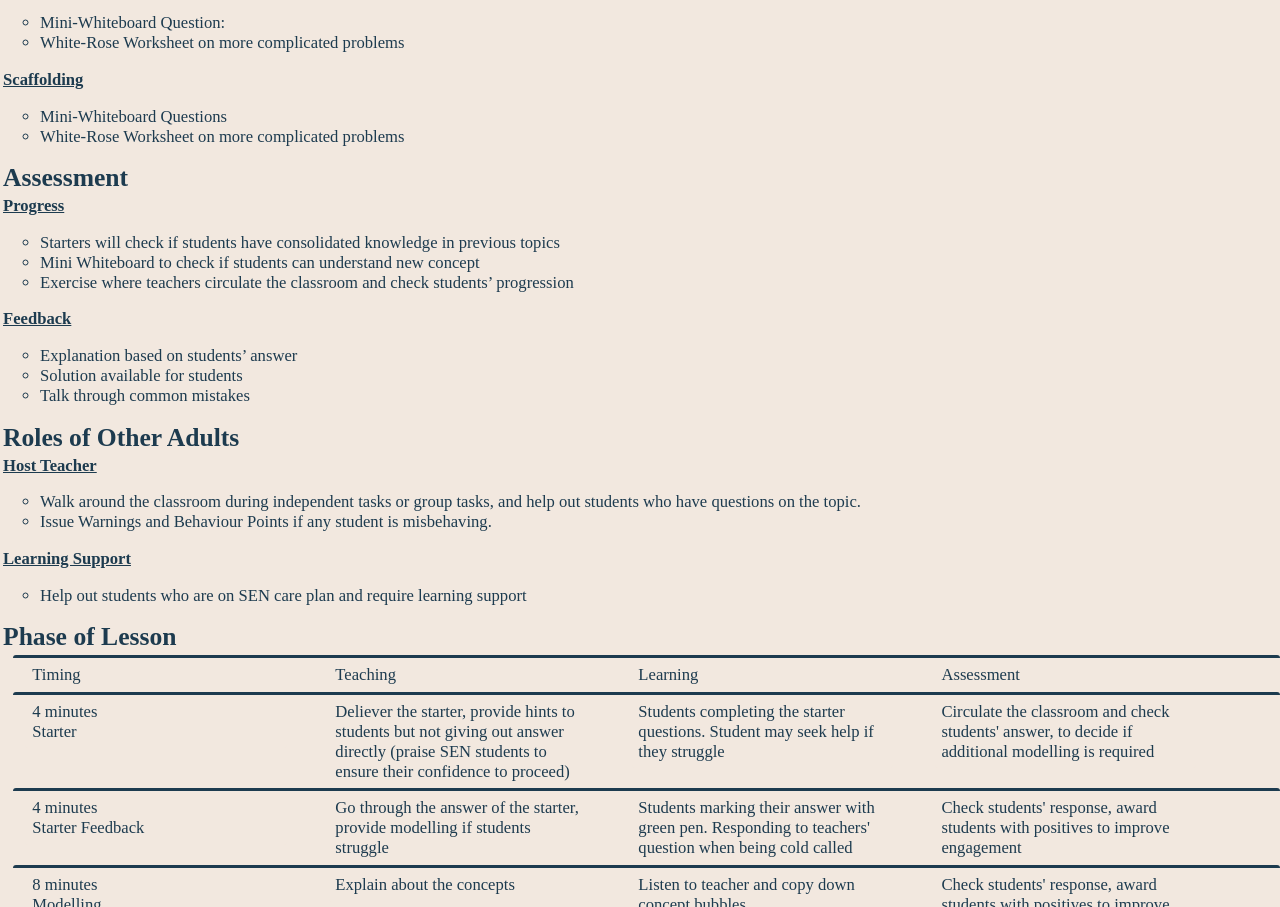
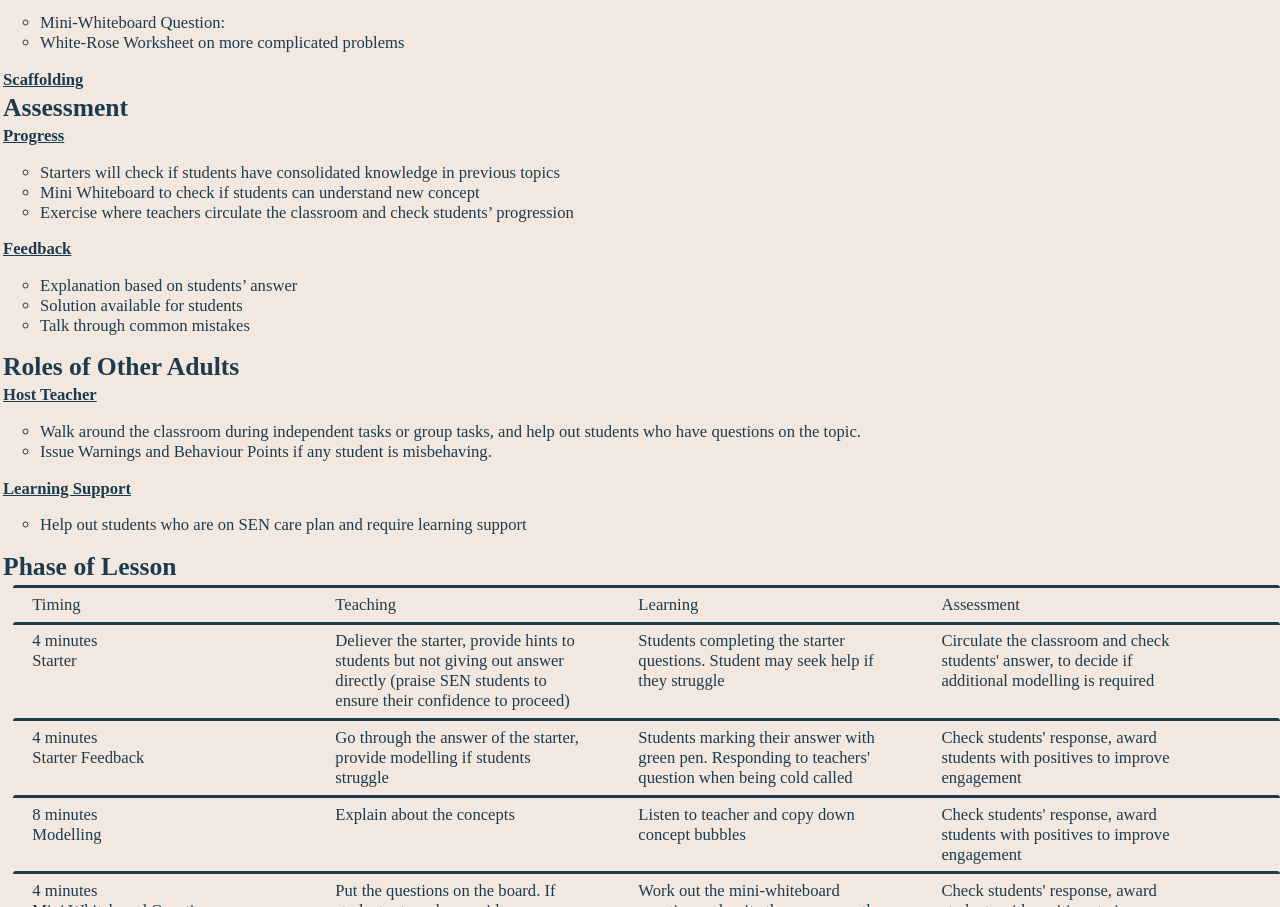
Before and after one commit to hangm24/hangm24.github.io, a plain HTML site: page index.html in a window 1280 px wide. Shown: the part 1464-2371 px from the top of the page. Drawn offline with Linux system fonts and the light colour scheme; a web font is replaced by a local one.

Commit message:
Add scaffold content for divisibility and factors
Added scaffolding information for divisibility and factors.

```diff
--- a/index.html
+++ b/index.html
@@ -121,10 +121,7 @@
 		<li>White-Rose Worksheet on more complicated problems</li>
 	</ul>
 <h3>Scaffolding</h3>
-	<ul>
-		<li>Mini-Whiteboard Questions</li>
-		<li>White-Rose Worksheet on more complicated problems</li>
-	</ul>
+<p id="scaffold"></p>
 
 
 <h2>Assessment</h2>
@@ -306,6 +303,7 @@ function loadLesson() {
 		document.getElementById("recommended").innerHTML = "Use a written method to divide integers (M354)";
 		document.getElementById("literacy").innerHTML = "Key Vocabularies: Integer, Remainder, Divisibility";
 		document.getElementById("key_quest").innerHTML = "- How do we determine the number is divisible by 5 & 10? <br> - How do we determine a number is divisible by 4 & 8? <br> - How do we determine a number is divisible by 3, 6 & 9?";
+		document.getElementById("scaffold").innerHTML = "- Divisibility of 2, 3, 5 and 10 first (easier), and then look at 4, 6, 8 and 9 (harder)";
 	}
 
 	if (document.getElementById("lesson_code").value == "M823") {
@@ -317,6 +315,7 @@ function loadLesson() {
 		document.getElementById("recommended").innerHTML = "Use a written method to divide integers (M354)";
 		document.getElementById("literacy").innerHTML = "Key Vocabularies: Integer, Remainder, Divisibility, Factor";
 		document.getElementById("key_quest").innerHTML = "- What is a factor? <br> - How do we identify all the factor pairs of an integer?";
+		document.getElementById("scaffold").innerHTML = "- Use numbers within 20 first, and then scale up to numbers within 100 <br> Challenge Question with 3 digits numbers";
 	}
 
 }
```
